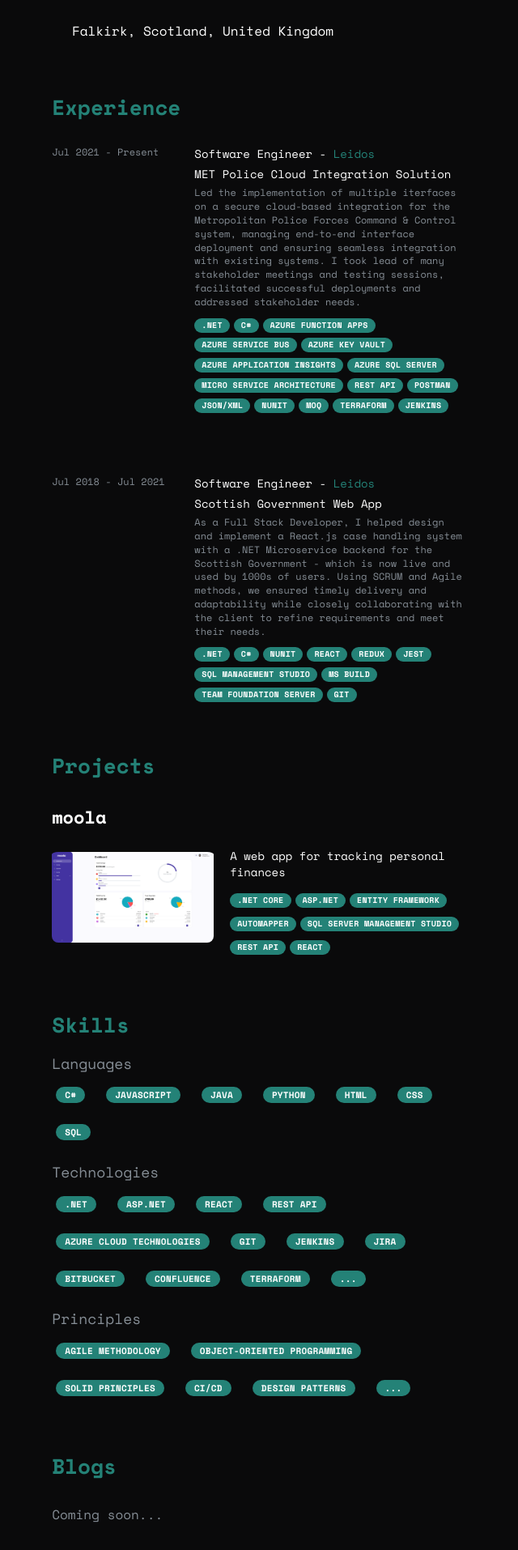
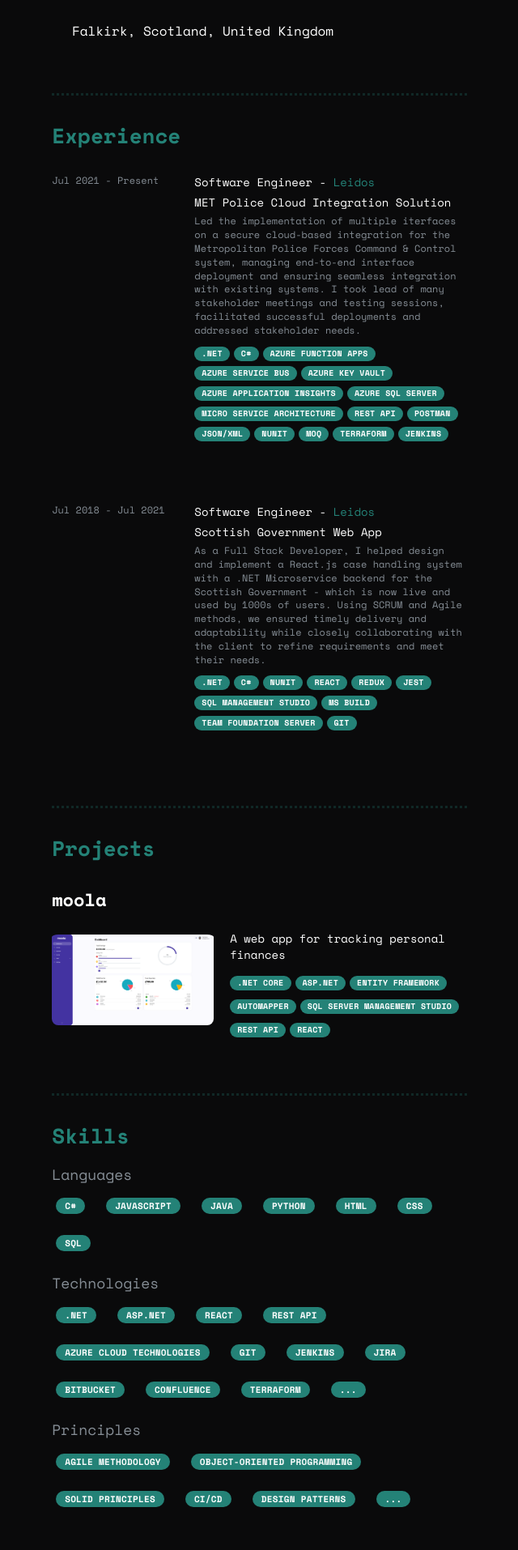
Before and after one commit to DylanMcCaw/portfolio-webpage, a React (Vite) app: page / in a window 1280 px wide. Shown: the part 706-2620 px from the top of the page at 81% size, without its empty margins (500-1140 px from the left). Built offline with nearby package versions, Linux system fonts and the light colour scheme; some icons are missing.

Commit message:
Added dividers

```diff
--- a/src/components/RightSection.jsx
+++ b/src/components/RightSection.jsx
@@ -1,5 +1,5 @@
 import React from 'react';
-import { Box } from '@mantine/core';
+import { Box, Divider } from '@mantine/core';
 import About from './About';
 import Experience from './Experience';
 import Projects from './Projects';
@@ -8,22 +8,31 @@ import Skills from './Skills';
 
 function RightSection({ sectionRefs }) {
   const sectionStyle = { marginBottom: '4rem' };
+  const dividerStyle = {
+    borderTop: '3px dotted #248277',
+    opacity: 0.25,
+    margin: '2rem 0'
+  };
 
   return (
     <Box>
       <div id="about" ref={(el) => (sectionRefs.current['about'] = el)} style={sectionStyle}>
         <About />
       </div>
+      <Divider style={dividerStyle} />
       <div id="experience" ref={(el) => (sectionRefs.current['experience'] = el)}>
         <Experience />
       </div>
+      <Divider style={dividerStyle} />
       <div id="projects" ref={(el) => (sectionRefs.current['projects'] = el)} style={sectionStyle}>
         <Projects />
       </div>
+      <Divider style={dividerStyle} />
       <div id="skills" ref={(el) => (sectionRefs.current['skills'] = el)} style={sectionStyle}>
         <Skills />
       </div>
-      <div id="blogs" ref={(el) => (sectionRefs.current['blogs'] = el)} >
+      <Divider style={dividerStyle} />
+      <div id="blogs" ref={(el) => (sectionRefs.current['blogs'] = el)}>
         <Blogs />
       </div>
     </Box>
```
